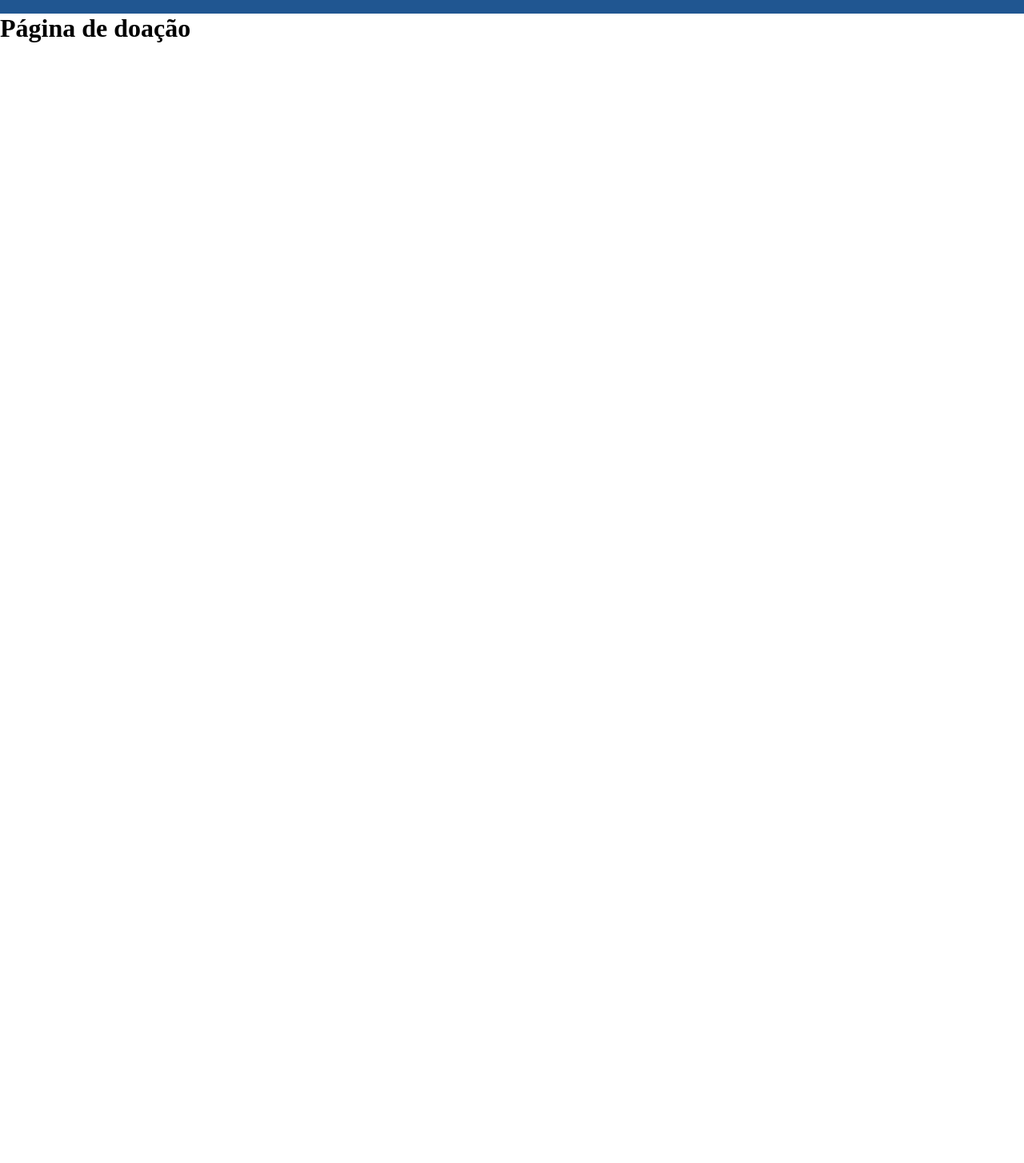
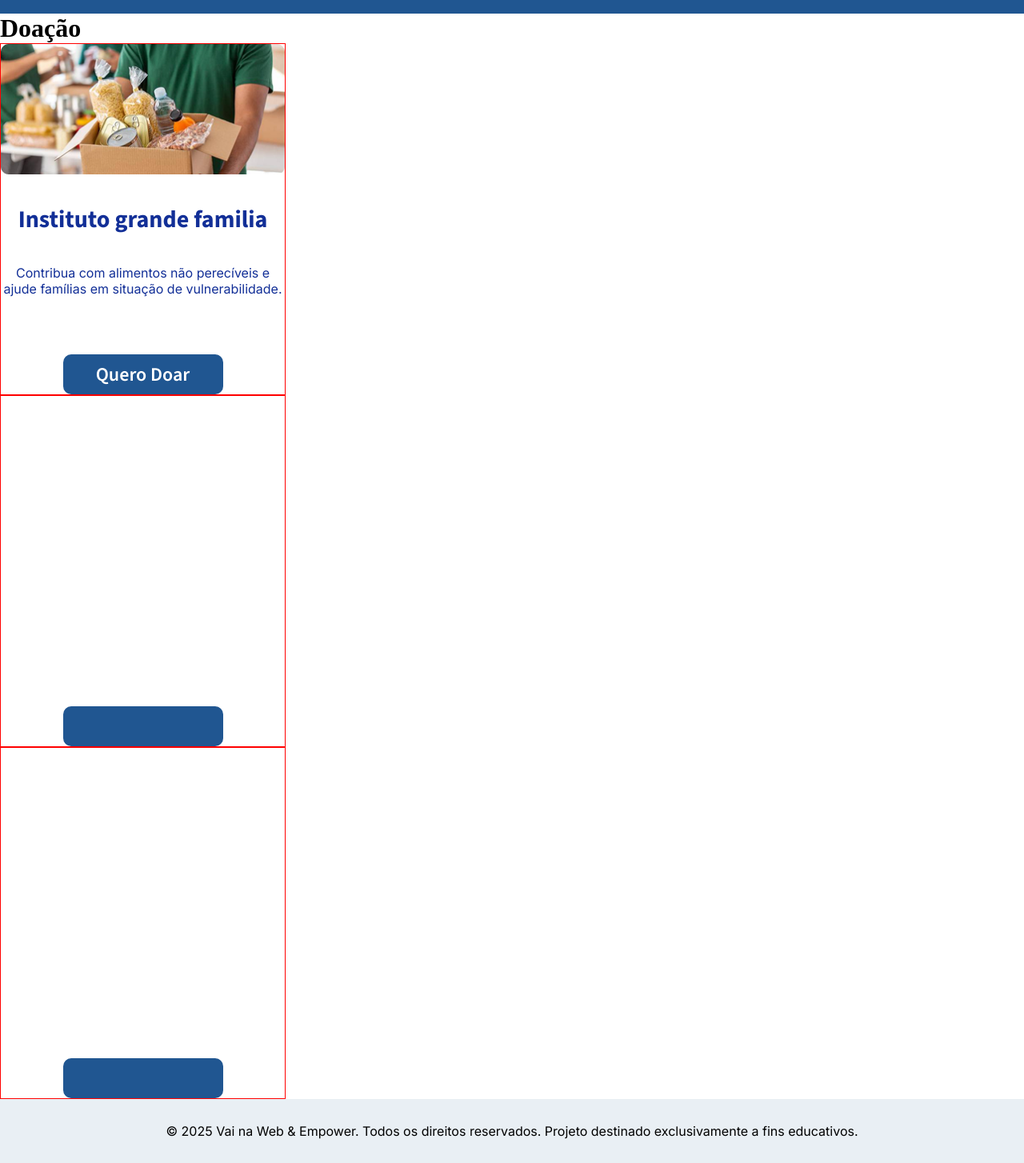
Before and after one commit to Lucas-Pina1/dfinal-connect, a React (Vite) app: page /doacao in a window 1280 px wide. Shown: the part 83-1537 px from the top of the page at 80% size. Before the commit the page ends 800 px from the top, so only its background shows below. Built offline with nearby package versions, Linux system fonts and the light colour scheme.

Commit message:
pagina-inicial e card da doacao

```diff
--- a/src/App.jsx
+++ b/src/App.jsx
@@ -1,27 +1,29 @@
-import { BrowserRouter, Route, Routes } from "react-router-dom"
-import "./globalStyles.scss"
-import PaginaInicial from "./pages/paginaInicial/PaginaInicial"
-import Doacao from "./pages/doacao/Doacao"
-import Voluntariado from "./pages/voluntariado/Voluntariado"
-import Mentoria from "./pages/mentoria/Mentoria"
-import EventosEP from "./pages/eventosEP/EventosEP"
-import Usuario from "./pages/usuario/Usuario"
-import Header from "./components/header/Header"
+import { BrowserRouter, Route, Routes } from "react-router-dom";
+import "./globalStyles.scss";
+import PaginaInicial from "./pages/paginaInicial/PaginaInicial";
+import Doacao from "./pages/doacao/Doacao";
+import Voluntariado from "./pages/voluntariado/Voluntariado";
+import Mentoria from "./pages/mentoria/Mentoria";
+import EventosEP from "./pages/eventosEP/EventosEP";
+import Usuario from "./pages/usuario/Usuario";
+import Header from "./components/header/Header";
+import Footer from "./components/footer/Footer";
 
 const App = () => {
   return (
     <BrowserRouter>
-    <Header />
+      <Header />
       <Routes>
-        <Route path="/" element={<PaginaInicial/>}/>
-        <Route path="/doacao" element={<Doacao />}/>
-        <Route path="/voluntariado" element={<Voluntariado />}/>
-        <Route path="/mentoria" element={<Mentoria />}/>
-        <Route path="/eventosEP" element={<EventosEP />}/>
-        <Route path="/usuario" element={<Usuario />}/>
+        <Route path="/" element={<PaginaInicial />} />
+        <Route path="/doacao" element={<Doacao />} />
+        <Route path="/voluntariado" element={<Voluntariado />} />
+        <Route path="/mentoria" element={<Mentoria />} />
+        <Route path="/eventosEP" element={<EventosEP />} />
+        <Route path="/usuario" element={<Usuario />} />
       </Routes>
+      <Footer />
     </BrowserRouter>
-  )
-}
+  );
+};
 
-export default App
+export default App;
--- /dev/null
+++ b/src/components/footer/Footer.jsx
@@ -0,0 +1,14 @@
+import s from "./footer.module.scss";
+
+const Footer = () => {
+  return (
+    <footer className={s.footer}>
+      <p>
+        © 2025 Vai na Web & Empower. Todos os direitos reservados. Projeto
+        destinado exclusivamente a fins educativos.
+      </p>
+    </footer>
+  );
+};
+
+export default Footer;
--- /dev/null
+++ b/src/components/footer/footer.module.scss
@@ -0,0 +1,7 @@
+.footer {
+  background-color: #e9eff4;
+  padding: 30px 20px;
+  text-align: center;
+  font-family: "Inter", sans-serif;
+  font-weight: 400;
+}
--- /dev/null
+++ b/src/components/infoCard/InfoCard.jsx
@@ -0,0 +1,14 @@
+import s from "./infoCard.module.scss";
+
+const InfoCard = (props) => {
+  return (
+    <article className={s.article}>
+      <img src={props.img} alt={props.alt} />
+      <h2>{props.subtitulo}</h2>
+      <p>{props.paragrafo}</p>
+      <p>{props.segParagrafo}</p>
+      <button>{props.textoBotao}</button>
+    </article>
+  );
+};
+export default InfoCard;
--- /dev/null
+++ b/src/components/infoCard/infoCard.module.scss
@@ -0,0 +1,41 @@
+.article {
+  border: 1px solid red;
+  max-width: 357px;
+  height: 55vh;
+  display: flex;
+  flex-direction: column;
+  justify-content: space-between;
+  align-items: center;
+
+  h2 {
+    font-family: "Source Sans 3", sans-serif;
+    font-size: 30px;
+    font-weight: bold;
+    color: #122f97;
+  }
+
+  p {
+    font-family: "Inter", sans-serif;
+    font-weight: 400;
+    color: #122f97;
+    text-align: center;
+  }
+
+  button {
+    width: 200px;
+    height: 50px;
+    border-radius: 10px;
+    border: none;
+    background-color: #205691;
+    font-family: "Source Sans 3", sans-serif;
+    font-size: 24px;
+    font-weight: 600;
+    color: #fff;
+    cursor: pointer;
+  }
+}
+
+.article img {
+  max-width: 100%;
+  min-width: 0;
+}
--- a/src/pages/doacao/Doacao.jsx
+++ b/src/pages/doacao/Doacao.jsx
@@ -1,11 +1,29 @@
-
-
+import InfoCard from "../../components/infoCard/infoCard";
+// imagens
+import imgFamilia from "../../assets/img/igFamilia.png";
 const Doacao = () => {
   return (
     <main>
-      <h1>Página de doação</h1>
+      <h1>Doação</h1>
+      <section>
+        <article>
+          <InfoCard
+            img={imgFamilia}
+            alt="Pessoa segurando caixa com doações de alimentos não perecíveis"
+            subtitulo="Instituto grande familia"
+            paragrafo="Contribua com alimentos não perecíveis e ajude famílias em situação de vulnerabilidade."
+            textoBotao="Quero Doar"
+          />
+        </article>
+        <article>
+          <InfoCard />
+        </article>
+        <article>
+          <InfoCard />
+        </article>
+      </section>
     </main>
-  )
-}
+  );
+};
 
-export default Doacao
+export default Doacao;
--- a/src/pages/paginaInicial/paginaInicial.module.scss
+++ b/src/pages/paginaInicial/paginaInicial.module.scss
@@ -1,5 +1,4 @@
 .main {
-  border: 5px solid red;
   display: flex;
   justify-content: space-around;
   margin-bottom: 20px;
@@ -17,7 +16,6 @@
 
 .info {
   flex: 1;
-  border: 2px solid blue;
   display: flex;
   flex-direction: column;
   justify-content: space-evenly;
@@ -54,7 +52,6 @@
 .infoDados {
   display: flex;
   justify-content: space-between;
-  border: 2px solid green;
 
   h2,
   h3 {
@@ -83,6 +80,60 @@
 
     img {
       max-width: 522px;
+      width: 100%;
+    }
+  }
+
+  .info {
+    width: 100%;
+    justify-content: space-between;
+    align-items: center;
+
+    h1 {
+      font-size: 80px;
+    }
+
+    h1,
+    p {
+      text-align: center;
+    }
+
+    button {
+      margin: 20px 0;
+      font-size: 20px;
+      padding: 10px;
+    }
+  }
+
+  .infoDados article {
+    width: 120px;
+
+    h2 {
+      font-size: 30px;
+    }
+
+    h3 {
+      font-size: 12px;
     }
   }
 }
+
+@media (max-width: 500px) {
+  .main {
+    height: 1000px;
+  }
+
+  .info h1 {
+    font-size: 40px;
+  }
+
+  .info p {
+    font-size: 16px;
+  }
+}
+
+@media (max-width: 400px) {
+  .infoDados {
+    flex-direction: column;
+  }
+}
```
Also changed, not shown: src/assets/img/igFamilia.png (added), src/assets/img/projeto-futuro-escola..png (added).
